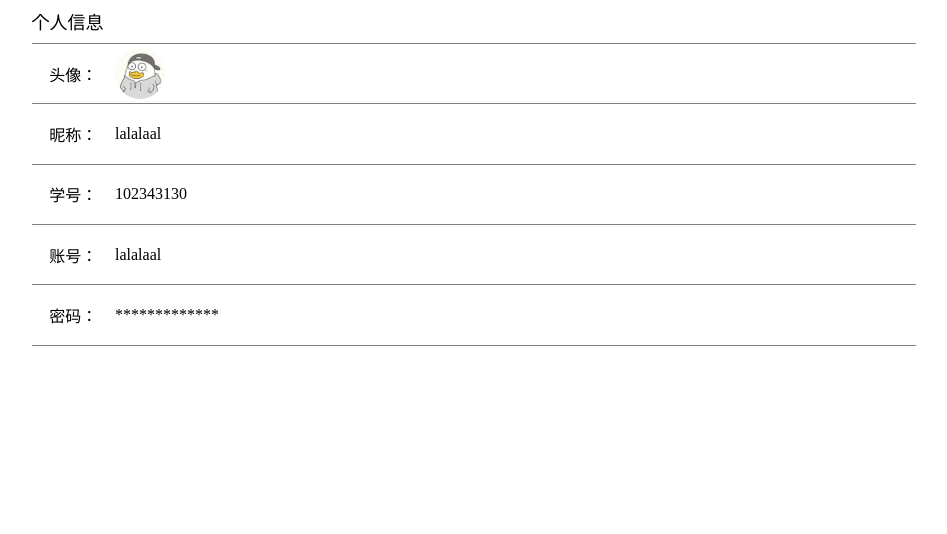
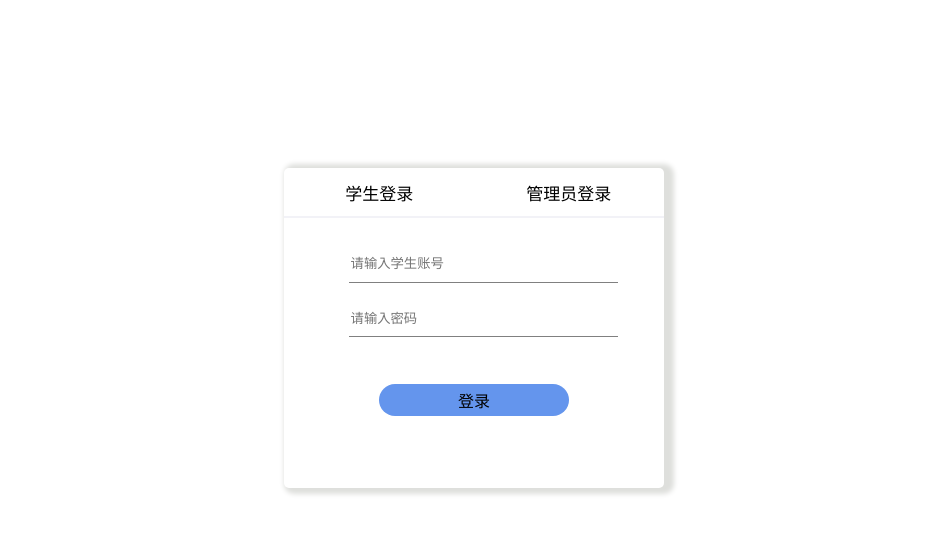
Before and after one commit to dyf-yifan/book, a Vue app: page / in a window 1280 px wide. Shown: the top 534 px of the page, without its empty margins (166-1113 px from the left). Built offline with nearby package versions, Linux system fonts and the light colour scheme; a web font is replaced by a local one.

Commit message:
login页面代码优化

```diff
--- a/src/router/index.js
+++ b/src/router/index.js
@@ -7,12 +7,12 @@ Vue.use(VueRouter)
 
 const routes = [
   {
-    path: '/login',
+    path: '/',
     name: 'Login',
     component: Login
   },
   {
-    path: '/',
+    path: '/my',
     name: 'My',
     component: My
   }
--- a/src/style/style.css
+++ b/src/style/style.css
@@ -9,14 +9,37 @@
     padding-right: 2%;
     padding-bottom: 2%;
 }
+
 .padding-bot {
     padding-bottom: 1%;
 }
+
 .margin {
     margin-top: 2%;
     margin-left: 2%;
     margin-right: 2%;
     margin-bottom: 2%;
+}
+
+/* 阿里巴巴图标 */
+@font-face {
+    font-family: 'iconfont';
+    /* project id 1473594 */
+    src: url('//at.alicdn.com/t/font_1473594_te3ykiowr8.eot');
+    src: url('//at.alicdn.com/t/font_1473594_te3ykiowr8.eot?#iefix') format('embedded-opentype'),
+        url('//at.alicdn.com/t/font_1473594_te3ykiowr8.woff2') format('woff2'),
+        url('//at.alicdn.com/t/font_1473594_te3ykiowr8.woff') format('woff'),
+        url('//at.alicdn.com/t/font_1473594_te3ykiowr8.ttf') format('truetype'),
+        url('//at.alicdn.com/t/font_1473594_te3ykiowr8.svg#iconfont') format('svg');
+}
+
+.iconfont {
+    font-family: 'iconfont' !important;
+    font-size: 19px;
+    font-style: normal;
+    -webkit-font-smoothing: antialiased;
+    -webkit-text-stroke-width: 0.2px;
+    -moz-osx-font-smoothing: grayscale;
 }
 
 /* 各种居中位置 */
@@ -51,6 +74,11 @@
 .y-center {
     display: flex;
     align-items: center;
+}
+
+.x-center {
+    display: flex;
+    justify-content: center;
 }
 
 /* 横轴居中 */
@@ -126,6 +154,10 @@
     border-radius: 50%;
 }
 
+.two-cricle {
+    border-radius: 20px;
+}
+
 /* 边框颜色 */
 .grey-border {
     border-bottom: 1px solid grey;
@@ -171,3 +203,15 @@
 .xx-small-s {
     font-size: xx-small;
 }
+
+/* 鼠标指针悬停在元素上时显示相应样式 */
+/* 悬浮于连接上时，通常为手 */
+.hand {
+    cursor: pointer;
+}
+
+/* input输入框无默认样式 */
+.no-input {
+    border: none;
+    outline: none;
+}
--- a/src/views/Login.vue
+++ b/src/views/Login.vue
@@ -1,36 +1,40 @@
 <!--登录页面 -->
 <template>
-  <div class="d-login center">
-    <div class="login-box">
-      <div class="tab center">
-        <span class="tab-item" :class="{ active: isActive }" @click="changeTab">学生登录</span>
-        <span class="tab-item" :class="{ active: !isActive }" @click="changeTab">管理员登录</span>
+  <div class="d-login x-ten-w xy-center">
+    <div class="login-box y-five-h x-three-w">
+      <div class="tab x-ten-w xy-center">
+        <span class="tab-item x-center hand" :class="{ active: isActive }" @click="changeTab">学生登录</span>
+        <span class="tab-item x-center hand" :class="{ active: !isActive }" @click="changeTab">管理员登录</span>
       </div>
 
-      <div class="tab-box" v-show="show && selected === 0">
-        <div class="inputl center">
-          <i class="iconfont">&#xe659;</i> <input type="text" v-model="userDto.mobile" placeholder="请输入学生账号" />
+      <div class="tab-box x-ten-w" v-show="show && selected === 0">
+        <div class="xy-ten-two-box xy-center">
+          <i class="iconfont">&#xe659;</i>
+          <input type="text" class="no-input x-seven-w" v-model="userDto.mobile" placeholder="请输入学生账号" />
         </div>
-        <div class="pass center">
+        <div class="xy-ten-two-box xy-center">
           <i class="iconfont">&#xe640;</i>
-          <input type="password" v-model="userDto.password" placeholder="请输入密码" />
+          <input type="password" class="no-input x-seven-w" v-model="userDto.password" placeholder="请输入密码" />
         </div>
 
-        <div class="btn center">
-          <div class="buttonl center" value="登录" @click="signIn(userDto)">登录</div>
+        <div class="btn x-ten-w xy-center">
+          <div class="buttonl y-ten-h x-five-w two-cricle hand xy-center" value="登录" @click="signIn(userDto)">
+            登录
+          </div>
         </div>
       </div>
 
-      <div class="tab-box" v-show="show && selected === 1">
-        <div class="inputl center">
-          <i class="iconfont">&#xe659;</i> <input type="text" v-model="userDto.mobile" placeholder="请输入管理员账号" />
+      <div class="tab-box x-ten-w" v-show="show && selected === 1">
+        <div class="xy-ten-two-box xy-center">
+          <i class="iconfont">&#xe659;</i>
+          <input type="text" class="no-input x-seven-w" v-model="userDto.mobile" placeholder="请输入管理员账号" />
         </div>
-        <div class="pass center">
+        <div class="xy-ten-two-box xy-center">
           <i class="iconfont">&#xe640;</i>
-          <input type="password" v-model="userDto.password" placeholder="请输入密码" />
+          <input type="password" class="no-input x-seven-w" v-model="userDto.password" placeholder="请输入密码" />
         </div>
-        <div class="btn center">
-          <div class="buttonl center">登录</div>
+        <div class="btn xy-center">
+          <div class="buttonl y-ten-h x-five-w two-cricle hand xy-center">登录</div>
         </div>
       </div>
     </div>
@@ -63,7 +67,6 @@ export default {
 
 <style scoped>
 .d-login {
-  width: 100%;
   height: 640px;
   /* background: url(https://encrypted-tbn0.gstatic.com/images?q=tbn%3AANd9GcT2R4Zz4wSSXybnhNL9fJD3UZehLf_9h7FYD_0CuX15tW0lvJCG);
   background-size: calc(100%);
@@ -71,75 +74,33 @@ export default {
   position: relative; */
 }
 .login-box {
-  width: 30%;
-  height: 50%;
   border-radius: 5px;
-  /* border: 2px solid rgba(157, 188, 193, 0.8); */
   box-shadow: 5px 1px 5px 5px #dedfdc;
 }
-.inputl {
-  width: 100%;
-  height: 20%;
-}
-.pass {
-  width: 100%;
-  height: 20%;
-}
 input {
-  width: 70%;
   height: 63%;
-  border: none;
   border-bottom: 1px solid gray;
   margin-left: 1%;
-  outline: none;
 }
 .tab {
-  width: 100%;
   height: 15%;
-  border-bottom: 2px solid rgb(248, 248, 252);
+  border-bottom: 2px solid rgb(242, 242, 247);
 }
 .tab-item {
-  display: flex;
-  justify-content: center;
   width: 75%;
-  cursor: pointer;
 }
 .tab-box {
   margin-top: 5%;
-  width: 100%;
   height: 85%;
 }
 .btn {
   margin-top: 10%;
-  width: 100%;
   height: 12%;
 }
 .buttonl {
-  width: 50%;
-  height: 100%;
   background-color: #6495ed;
-  border-radius: 20px;
-  cursor: pointer;
 }
 .tab span {
   font-size: 17px;
 }
-
-@font-face {
-  font-family: 'iconfont'; /* project id 1473594 */
-  src: url('//at.alicdn.com/t/font_1473594_te3ykiowr8.eot');
-  src: url('//at.alicdn.com/t/font_1473594_te3ykiowr8.eot?#iefix') format('embedded-opentype'),
-    url('//at.alicdn.com/t/font_1473594_te3ykiowr8.woff2') format('woff2'),
-    url('//at.alicdn.com/t/font_1473594_te3ykiowr8.woff') format('woff'),
-    url('//at.alicdn.com/t/font_1473594_te3ykiowr8.ttf') format('truetype'),
-    url('//at.alicdn.com/t/font_1473594_te3ykiowr8.svg#iconfont') format('svg');
-}
-.iconfont {
-  font-family: 'iconfont' !important;
-  font-size: 19px;
-  font-style: normal;
-  -webkit-font-smoothing: antialiased;
-  -webkit-text-stroke-width: 0.2px;
-  -moz-osx-font-smoothing: grayscale;
-}
 </style>
```
